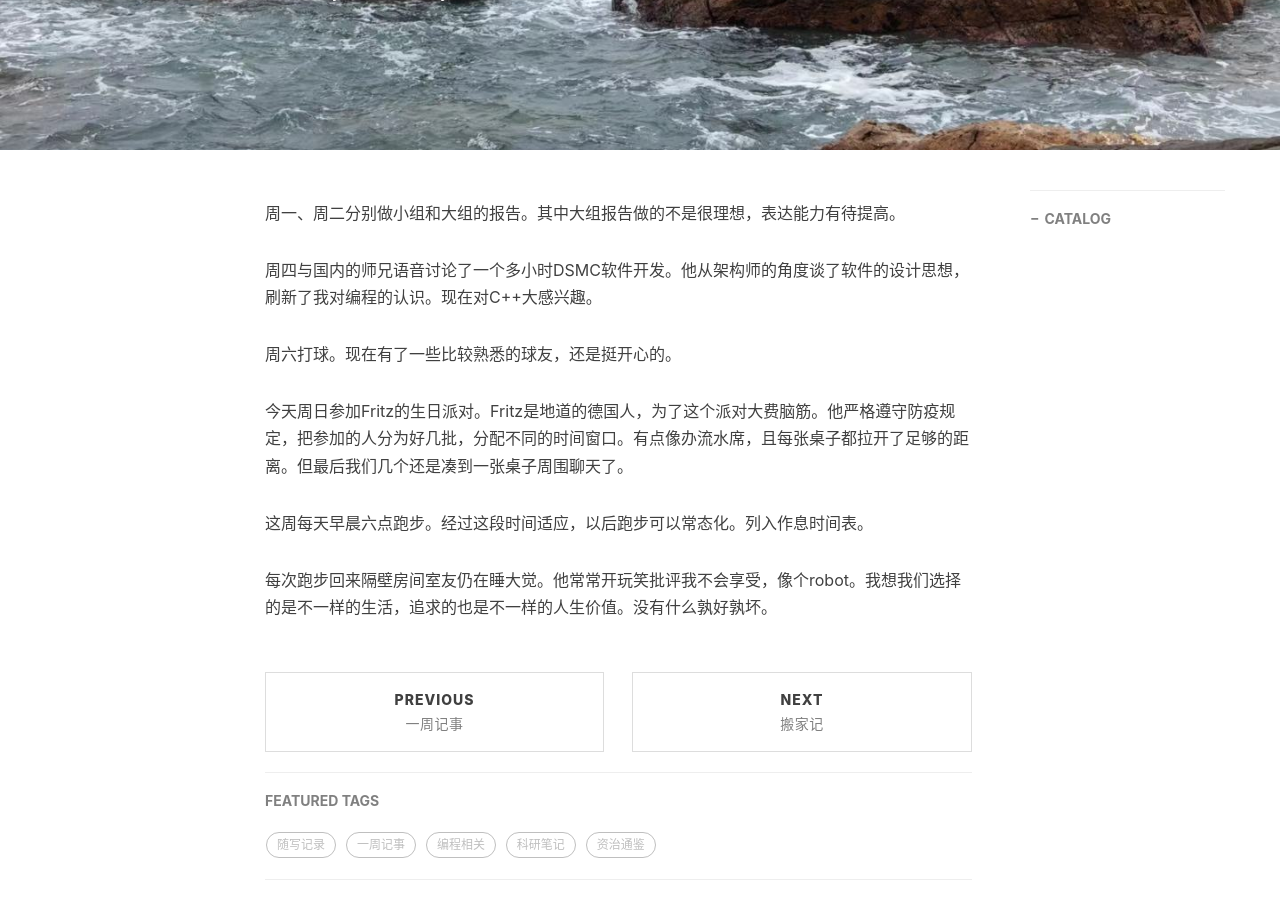
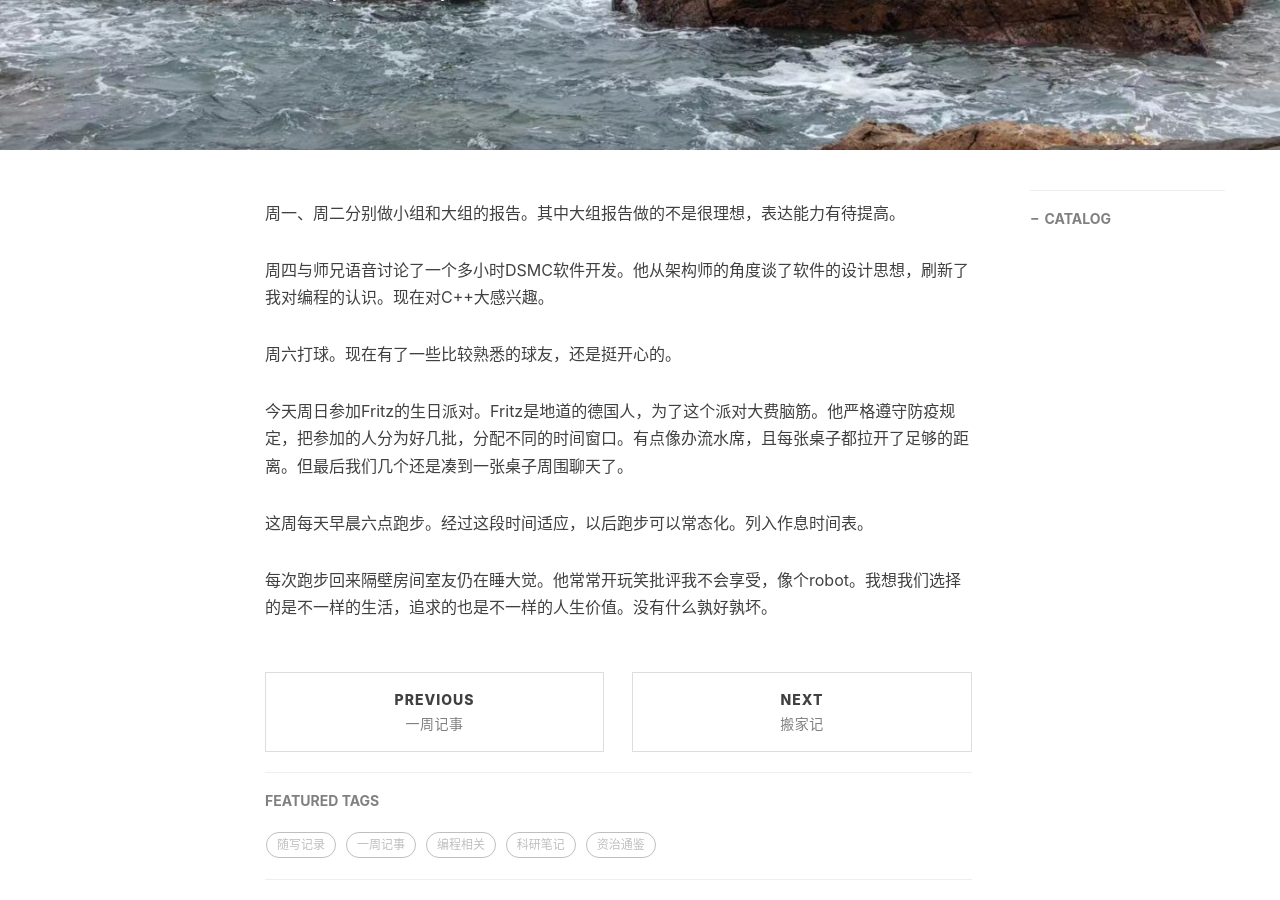
Before and after one commit to chensong212/chensong212.github.io, a Jekyll site: the page built from _posts/2020-07-19-dairy.md, in a window 1280 px wide and 900 px high, scrolled down 373 px. Built offline with Jekyll 4.4.1, drawn with Linux system fonts in a browser that asks for light colours; nearby versions of some CDN libraries; comment, search, counter and statistics services are not loaded.

Commit message:
Update 2020-07-19-dairy.md

```diff
--- a/_posts/2020-07-19-dairy.md
+++ b/_posts/2020-07-19-dairy.md
@@ -13,7 +13,7 @@ tags:
 
 周一、周二分别做小组和大组的报告。其中大组报告做的不是很理想，表达能力有待提高。
 
-周四与国内的师兄语音讨论了一个多小时DSMC软件开发。他从架构师的角度谈了软件的设计思想，刷新了我对编程的认识。现在对C++大感兴趣。
+周四与师兄语音讨论了一个多小时DSMC软件开发。他从架构师的角度谈了软件的设计思想，刷新了我对编程的认识。现在对C++大感兴趣。
 
 周六打球。现在有了一些比较熟悉的球友，还是挺开心的。
 
```
